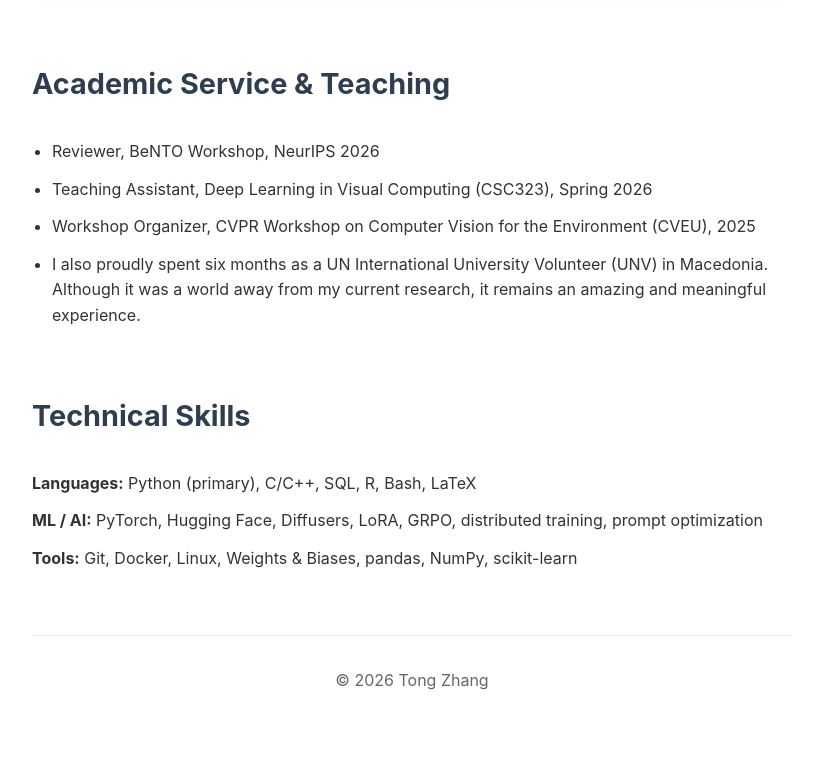
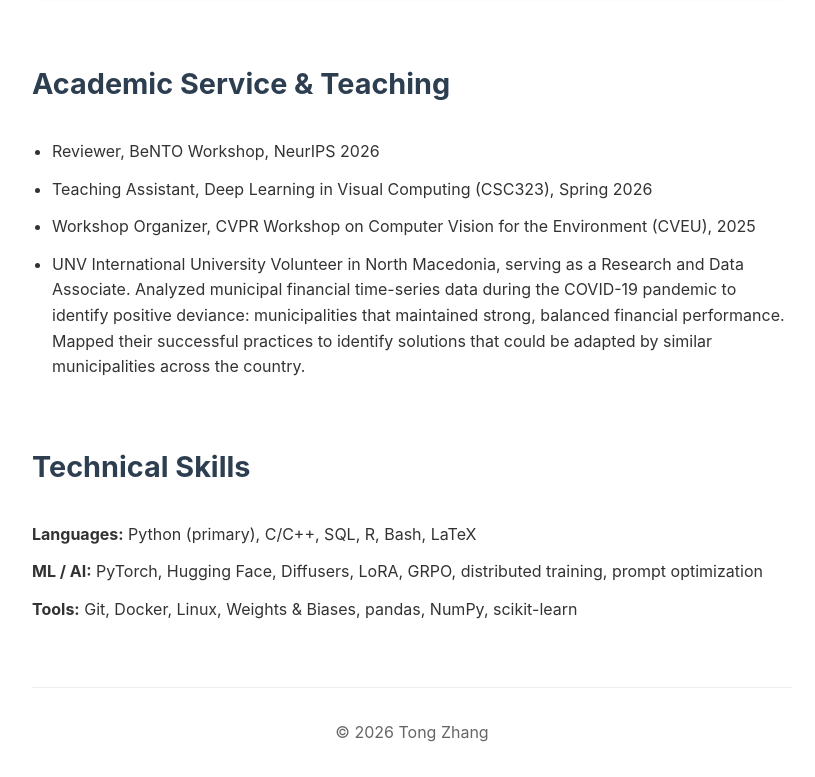
Before and after one commit to ZhangT-tech/ZhangT-tech.github.io, a plain HTML site: page index.html in a window 1280 px wide. Shown: the part 3175-3952 px from the top of the page, without its empty margins (228-1043 px from the left). Before the commit the page ends 3901 px from the top, so only its background shows below. Drawn offline with Linux system fonts and the light colour scheme.

Commit message:
Describe UNV municipal finance research role

```diff
--- a/index.html
+++ b/index.html
@@ -127,7 +127,7 @@
                 <li>Reviewer, BeNTO Workshop, NeurIPS 2026</li>
                 <li>Teaching Assistant, Deep Learning in Visual Computing (CSC323), Spring 2026</li>
                 <li>Workshop Organizer, CVPR Workshop on Computer Vision for the Environment (CVEU), 2025</li>
-                <li>I also proudly spent six months as a UN International University Volunteer (UNV) in Macedonia. Although it was a world away from my current research, it remains an amazing and meaningful experience.</li>
+                <li>UNV International University Volunteer in North Macedonia, serving as a Research and Data Associate. Analyzed municipal financial time-series data during the COVID-19 pandemic to identify positive deviance: municipalities that maintained strong, balanced financial performance. Mapped their successful practices to identify solutions that could be adapted by similar municipalities across the country.</li>
             </ul>
         </section>
 
```
